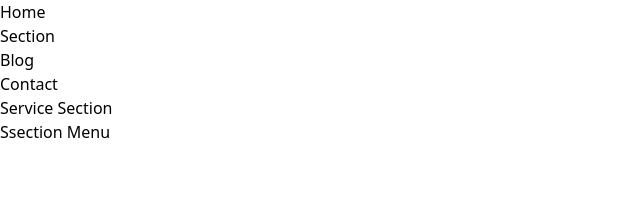
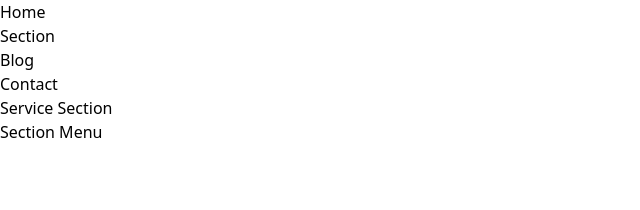
Before and after one commit to aryal05/CODSOFT, a React (Vite) app in the folder Shop/shopify/: page /section in a window 1280 px wide. Shown: the top 210 px of the page, without its empty margins (0-640 px from the left). Built offline with nearby package versions, Linux system fonts and the light colour scheme.

Commit message:
ssection

```diff
--- a/Shop/shopify/src/components/Section.jsx
+++ b/Shop/shopify/src/components/Section.jsx
@@ -10,7 +10,7 @@ const Section = () => {
 
       </div>
       <div className='border-black m-3 border-2 bg-amber-100 w-96 h-[500px] bg-opacity-15 flex rounded-2xl'>
-        <h1>Ssection Menu</h1>
+        <h1 className='m-4'>Section Menu</h1>
       </div>
     </>
   )
```
